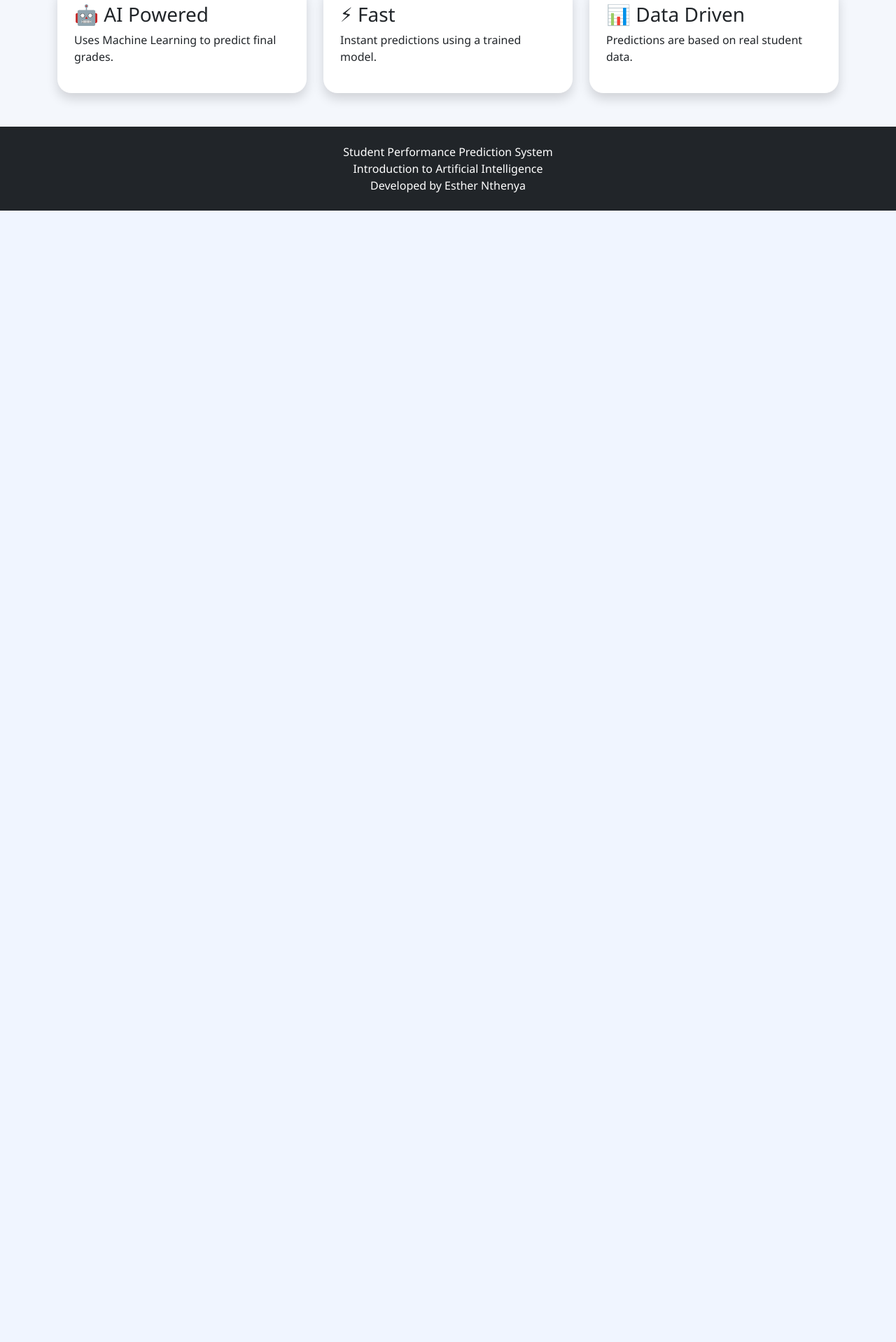
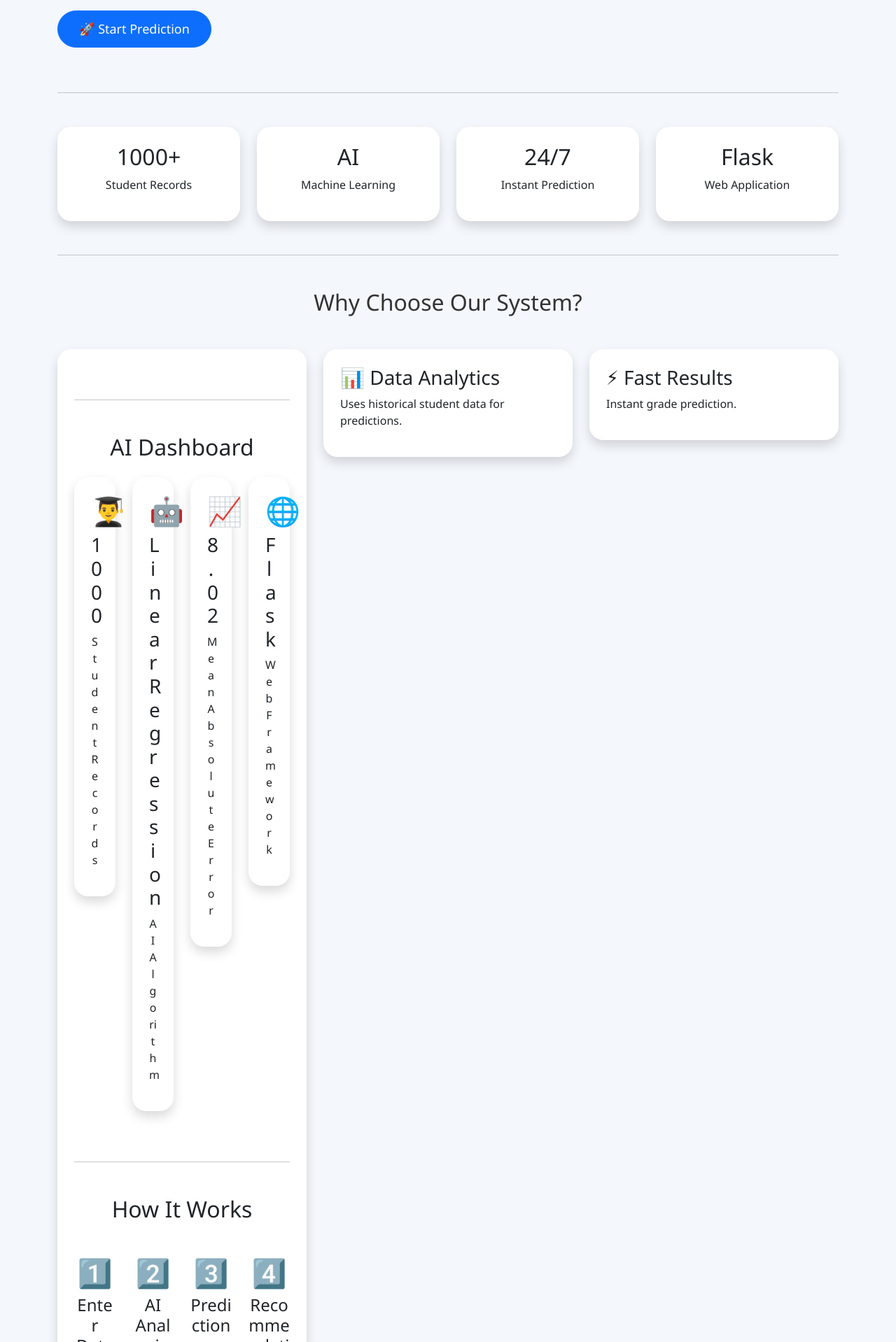
Before and after one commit to Essie537/AI-predictor, a Flask app: page / in a window 1280 px wide. Shown: the part 583-2501 px from the top of the page at 70% size. Before the commit the page ends 884 px from the top, so only its background shows below. Run offline with Flask 3, Linux system fonts and the light colour scheme; parts of the project's set-up code (start-up, migrations or seed data) failed here and were passed over.

Commit message:
Update website

```diff
--- a/flask_app/app.py
+++ b/flask_app/app.py
@@ -1,3 +1,4 @@
+import json
 from flask import Flask, render_template, request
 import joblib
 import pandas as pd
@@ -32,6 +33,19 @@ def about():
 @app.route("/contact")
 def contact():
     return render_template("contact.html")
+
+@app.route("/dashboard")
+def dashboard():
+
+    return render_template(
+        "dashboard.html",
+
+        grade_data=[55,62,68,74,80,82,85,90,94,96],
+
+        attendance_data=[60,65,70,75,80,85,90,95],
+
+        study_data=[2,5,7,8,10,12,15,18,20]
+    )
 
 
 # -----------------------------------
--- a/flask_app/templates/base.html
+++ b/flask_app/templates/base.html
@@ -21,8 +21,11 @@
 
 <div class="container">
 
-<a class="navbar-brand" href="/">🎓 Student Performance AI</a>
+<a class="navbar-brand fw-bold" href="/">
 
+🎓 Student Performance AI
+
+</a>
 <button class="navbar-toggler" data-bs-toggle="collapse" data-bs-target="#menu">
 
 <span class="navbar-toggler-icon"></span>
@@ -31,7 +34,7 @@
 
 <div class="collapse navbar-collapse" id="menu">
 
-<ul class="navbar-nav ms-auto">
+<ul class="navbar-nav ms-auto align-items-center">
 
 <li class="nav-item">
 <a class="nav-link" href="/">Home</a>
@@ -49,6 +52,9 @@
 <a class="nav-link" href="/contact">Contact</a>
 </li>
 
+<li class="nav-item">
+    <a class="nav-link" href="/dashboard">Dashboard</a>
+</li>
 </ul>
 
 </div>
--- a/flask_app/templates/home.html
+++ b/flask_app/templates/home.html
@@ -2,25 +2,28 @@
 
 {% block content %}
 
-<div class="row align-items-center">
+<!-- Hero Section -->
+
+<div class="row align-items-center py-5">
 
     <div class="col-lg-6">
 
-<h1 class="display-4 fw-bold">
+        <h1 class="display-3 fw-bold">
 
             Student Performance Prediction System
 
         </h1>
 
-<p class="lead">
+        <p class="lead mt-4">
 
-Predict students' academic performance using Artificial Intelligence and Machine Learning.
+            Predict students' academic performance using Artificial Intelligence
+            and Machine Learning.
 
         </p>
 
-<a href="/predict" class="btn btn-primary btn-lg">
+        <a href="/predict" class="btn btn-primary btn-lg mt-3">
 
-Start Prediction
+            🚀 Start Prediction
 
         </a>
 
@@ -29,8 +32,65 @@ Start Prediction
     <div class="col-lg-6 text-center">
 
         <img
-src="https://cdn-icons-png.flaticon.com/512/3135/3135755.png"
-width="350">
+        src="https://cdn-icons-png.flaticon.com/512/4140/4140048.png"
+        class="img-fluid"
+        width="450">
+
+    </div>
+
+</div>
+
+<hr>
+
+<!-- Statistics -->
+
+<div class="row text-center mt-5">
+
+<div class="col-md-3">
+
+<div class="card shadow p-4">
+
+<h2>1000+</h2>
+
+<p>Student Records</p>
+
+</div>
+
+</div>
+
+<div class="col-md-3">
+
+<div class="card shadow p-4">
+
+<h2>AI</h2>
+
+<p>Machine Learning</p>
+
+</div>
+
+</div>
+
+<div class="col-md-3">
+
+<div class="card shadow p-4">
+
+<h2>24/7</h2>
+
+<p>Instant Prediction</p>
+
+</div>
+
+</div>
+
+<div class="col-md-3">
+
+<div class="card shadow p-4">
+
+<h2>Flask</h2>
+
+<p>Web Application</p>
+
+</div>
 
 </div>
 
@@ -38,15 +98,147 @@ width="350">
 
 <hr class="my-5">
 
+<!-- Features -->
+
+<h2 class="text-center mb-5">
+
+Why Choose Our System?
+
+</h2>
+
 <div class="row">
 
 <div class="col-md-4">
 
-<div class="card p-4 shadow">
+<div class="card shadow p-4">
 
-<h3>🤖 AI Powered</h3>
+<hr class="my-5">
 
-<p>Uses Machine Learning to predict final grades.</p>
+<h2 class="text-center mb-4">
+
+AI Dashboard
+
+</h2>
+
+<div class="row">
+
+    <div class="col-md-3 mb-4">
+
+        <div class="card shadow text-center p-4">
+
+            <h1>👨‍🎓</h1>
+
+            <h3>1000</h3>
+
+            <p>Student Records</p>
+
+        </div>
+
+    </div>
+
+    <div class="col-md-3 mb-4">
+
+        <div class="card shadow text-center p-4">
+
+            <h1>🤖</h1>
+
+            <h3>Linear Regression</h3>
+
+            <p>AI Algorithm</p>
+
+        </div>
+
+    </div>
+
+    <div class="col-md-3 mb-4">
+
+        <div class="card shadow text-center p-4">
+
+            <h1>📈</h1>
+
+            <h3>8.02</h3>
+
+            <p>Mean Absolute Error</p>
+
+        </div>
+
+    </div>
+
+    <div class="col-md-3 mb-4">
+
+        <div class="card shadow text-center p-4">
+
+            <h1>🌐</h1>
+
+            <h3>Flask</h3>
+
+            <p>Web Framework</p>
+
+        </div>
+
+    </div>
+
+</div>
+
+<hr class="my-5">
+
+<h2 class="text-center mb-5">
+
+How It Works
+
+</h2>
+
+<div class="row">
+
+<div class="col-md-3 text-center">
+
+<h1>1️⃣</h1>
+
+<h4>Enter Data</h4>
+
+<p>Fill in the student's academic details.</p>
+
+</div>
+
+<div class="col-md-3 text-center">
+
+<h1>2️⃣</h1>
+
+<h4>AI Analysis</h4>
+
+<p>The trained machine learning model processes the data.</p>
+
+</div>
+
+<div class="col-md-3 text-center">
+
+<h1>3️⃣</h1>
+
+<h4>Prediction</h4>
+
+<p>The model predicts the student's final grade.</p>
+
+</div>
+
+<div class="col-md-3 text-center">
+
+<h1>4️⃣</h1>
+
+<h4>Recommendation</h4>
+
+<p>The system provides performance feedback and study advice.</p>
+
+</div>
+
+</div>
+
+<h3>🤖 AI Prediction</h3>
+
+<p>
+
+Predicts final grades using Machine Learning.
+
+</p>
 
 </div>
 
@@ -54,11 +246,15 @@ width="350">
 
 <div class="col-md-4">
 
-<div class="card p-4 shadow">
+<div class="card shadow p-4">
 
-<h3>⚡ Fast</h3>
+<h3>📊 Data Analytics</h3>
 
-<p>Instant predictions using a trained model.</p>
+<p>
+
+Uses historical student data for predictions.
+
+</p>
 
 </div>
 
@@ -66,11 +262,15 @@ width="350">
 
 <div class="col-md-4">
 
-<div class="card p-4 shadow">
+<div class="card shadow p-4">
 
-<h3>📊 Data Driven</h3>
+<h3>⚡ Fast Results</h3>
 
-<p>Predictions are based on real student data.</p>
+<p>
+
+Instant grade prediction.
+
+</p>
 
 </div>
 
```
Also changed, not shown: flask_app/templates/dashboard.html (added, +103 -0 lines), 3 other files. Lines whose indentation alone changed are shown as unchanged.
